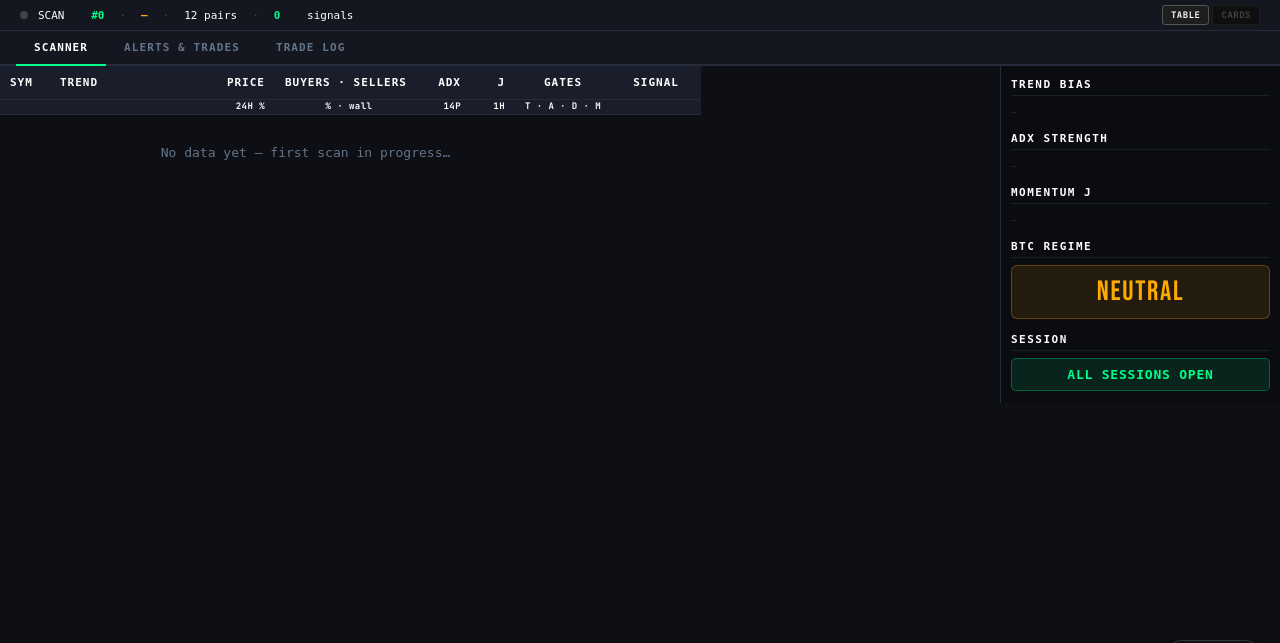
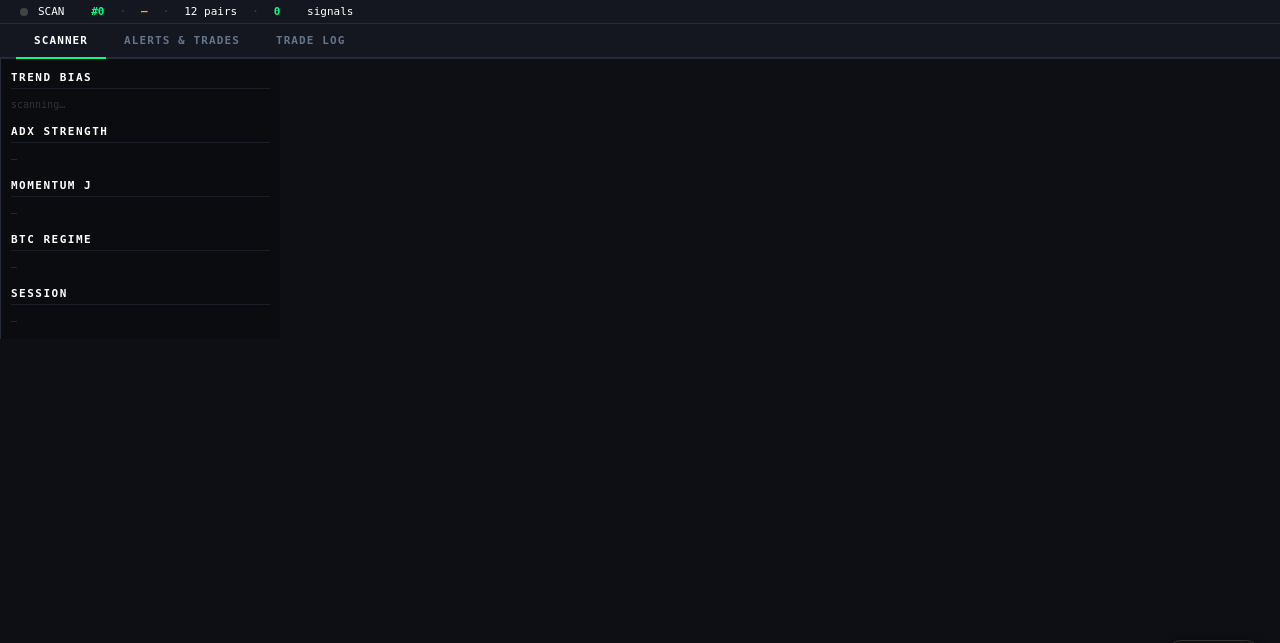
Before and after one commit to krishnanrvijay-afk/trend-scanner-part-deux, a FastAPI app: page / in a window 1280 px wide. Shown: the part 113-756 px from the top of the page. Run offline with FastAPI, Linux system fonts and the light colour scheme; data that the repository does not hold is empty.

Commit message:
feat: cards-only view — remove table toggle, add scanner-cards-layout, responsive market strip

```diff
--- a/templates/dashboard.html
+++ b/templates/dashboard.html
@@ -154,98 +154,11 @@
       50% { opacity: 0.3; }
     }
 
-    /* ── Scanner layout: table + side panel ─────────────────── */
-    .scanner-layout {
+    /* ── Cards layout ────────────────────────────────────────── */
+    .scanner-cards-layout {
       display: flex;
       align-items: flex-start;
     }
-    .table-panel {
-      flex: 1;
-      min-width: 0;
-      overflow-x: auto;
-    }
-
-    /* ── Pair table ──────────────────────────────────────────── */
-    table {
-      width: auto;
-      border-collapse: collapse;
-    }
-
-    thead th {
-      background: var(--surface2);
-      padding: 10px 10px;
-      text-align: right;
-      vertical-align: middle;
-      font-size: 11px;
-      font-weight: 700;
-      letter-spacing: 1px;
-      text-transform: uppercase;
-      color: #ffffff;
-      border-bottom: 1px solid var(--border);
-      white-space: nowrap;
-    }
-    thead th:first-child { text-align: left; }
-    thead th.th-trend    { text-align: left; width: 110px; }
-    thead th.th-gates    { text-align: center; }
-    thead th.th-signal   { text-align: center; }
-
-    tbody tr {
-      transition: background 0.12s;
-    }
-    tbody tr.row-hover { background: var(--surface2); }
-
-    /* Two-row pair layout */
-    tbody tr.pair-row-1 { border-bottom: none; }
-    tbody tr.pair-row-2 { border-bottom: 1px solid var(--border); }
-
-    td {
-      padding: 10px 10px;
-      color: var(--text);
-      white-space: nowrap;
-      text-align: right;
-    }
-    td:first-child { text-align: left; }
-
-    .sym { font-weight: 700; letter-spacing: 0.04em; }
-    .price-cell { font-variant-numeric: tabular-nums; }
-
-    .trend-bull  { color: var(--bull); font-weight: 700; }
-    .trend-bear  { color: var(--bear); font-weight: 700; }
-    .trend-neu   { color: var(--neutral); }
-
-    .score-high { color: var(--green); font-weight: 700; }
-    .score-med  { color: var(--yellow); }
-    .score-low  { color: var(--muted); }
-
-    /* ── Depth strip (row 2) ─────────────────────────────────── */
-    .depth-strip {
-      display: flex;
-      align-items: center;
-      background: #0a0a0a;
-      padding: 4px 12px;
-    }
-    .depth-buyers, .depth-sellers {
-      display: flex;
-      align-items: center;
-      gap: 8px;
-      flex: 1;
-      padding: 3px 0;
-    }
-    .ds-divider {
-      width: 1px;
-      height: 20px;
-      background: #222222;
-      flex-shrink: 0;
-      margin: 0 12px;
-    }
-    .ds-label { font-size: 9px; font-weight: 700; text-transform: uppercase; letter-spacing: 0.06em; }
-    .ds-label-buy  { color: #00ff88; }
-    .ds-label-sell { color: #ff4444; }
-    .ds-pct { font-size: 12px; font-weight: 700; font-family: var(--mono); }
-    .ds-pct-buy  { color: #00ff88; }
-    .ds-pct-sell { color: #ff4444; }
-    .ds-wall-lbl { font-size: 9px; color: #555555; text-transform: uppercase; letter-spacing: 0.06em; }
-    .ds-wall-val { font-size: 12px; font-weight: 700 !important; color: #ffffff !important; font-family: var(--mono); }
 
     /* ── Alert cards ─────────────────────────────────────────── */
     .alerts-empty {
@@ -464,32 +377,6 @@
     @keyframes scan-flash {
       0%   { background: #00ff88; box-shadow: 0 0 6px #00ff88; }
       100% { background: #444444; box-shadow: none; }
-    }
-
-    /* ── Gate dots ───────────────────────────────────────────── */
-    .gate-dots {
-      display: inline-flex;
-      gap: 3px;
-      align-items: center;
-      justify-content: center;
-      cursor: default;
-    }
-    .gate-dot {
-      width: 7px;
-      height: 7px;
-      border-radius: 50%;
-      flex-shrink: 0;
-    }
-    .gates-subheader td {
-      padding: 2px 10px 3px;
-      background: var(--surface2);
-      border-bottom: 1px solid var(--border);
-      font-size: 9px;
-      font-weight: 700;
-      color: #ffffff;
-      font-family: 'JetBrains Mono', monospace;
-      letter-spacing: .05em;
-      line-height: 1;
     }
 
     /* ── Error toast ─────────────────────────────────────────── */
@@ -908,18 +795,9 @@
       border-top: 1px solid #1a1a1a;
       flex-shrink: 0;
     }
-    tr.active-sym .sym { color: #00ff88 !important; text-decoration: underline; text-underline-offset: 3px; }
-    /* ── View toggle ─────────────────────────────────────── */
-    .view-toggle { margin-left:auto; display:flex; gap:3px; flex-shrink:0; }
-    .view-btn {
-      background:#0f0f0f; border:1px solid #1e1e1e; border-radius:3px;
-      padding:3px 8px; font-family:'JetBrains Mono',monospace; font-size:9px;
-      font-weight:700; color:#444; cursor:pointer; letter-spacing:0.5px;
-    }
-    .view-btn.active { background:#1e1e1e; border-color:#555; color:#fff; }
     /* ── Filter bar ───────────────────────────────────────── */
     #filter-bar {
-      display:none; flex-direction:row; gap:5px; padding:5px 8px;
+      display:flex; flex-direction:row; gap:5px; padding:5px 8px;
       overflow-x:auto; scrollbar-width:none;
       background:var(--surface); border-bottom:1px solid var(--border);
     }
@@ -938,7 +816,8 @@
     .filter-pill.fp-trades { color:#00ff88; border-color:rgba(0,255,136,0.3); }
     /* ── Card grid ────────────────────────────────────────── */
     #card-grid {
-      display:none; grid-template-columns:1fr 1fr; gap:7px; padding:8px; align-content:start;
+      flex:1; min-width:0;
+      display:grid; grid-template-columns:1fr 1fr; gap:7px; padding:8px; align-content:start;
     }
     .pair-card {
       background:#0a0c10; border:1px solid #1a1a1a; border-radius:8px; overflow:hidden;
@@ -979,6 +858,25 @@
     .card-signal-badge {
       padding:5px 8px; display:flex; align-items:center; gap:5px;
       font-size:10px; font-weight:700; font-family:'JetBrains Mono',monospace; letter-spacing:0.04em;
+    }
+    /* ── Market strip (mobile compact summary, hidden on >900px) ── */
+    #market-strip {
+      display: none; gap: 5px; padding: 5px 8px;
+      overflow-x: auto; scrollbar-width: none;
+      background: var(--surface); border-bottom: 1px solid var(--border);
+      flex-wrap: nowrap; align-items: center;
+    }
+    #market-strip::-webkit-scrollbar { display: none; }
+    .ms-chip {
+      display: inline-flex; align-items: center;
+      padding: 3px 8px; border-radius: 10px; border: 1px solid;
+      font-family: 'JetBrains Mono', monospace;
+      font-size: 9px; font-weight: 700; white-space: nowrap; flex-shrink: 0;
+    }
+    .ms-sep { color: #333; margin: 0 3px; font-size: 11px; }
+    @media (max-width: 900px) {
+      .side-panel { display: none !important; }
+      #market-strip { display: flex; }
     }
   </style>
 </head>
@@ -1100,13 +998,12 @@
   <span style="color:#ffffff">12 pairs</span>
   <span style="color:#444444;margin:0 5px">·</span>
   <span id="pulse-signals" style="color:#00ff88;font-weight:bold">—</span>&nbsp;<span style="color:#ffffff">signals</span>
-  <div class="view-toggle">
-    <button class="view-btn active" id="view-btn-table" onclick="setViewMode('table')">TABLE</button>
-    <button class="view-btn"        id="view-btn-cards" onclick="setViewMode('cards')">CARDS</button>
-  </div>
 </div>
 
-<!-- Filter bar (cards mode only) -->
+<!-- Market strip: compact snapshot row shown on <900px screens -->
+<div id="market-strip"></div>
+
+<!-- Filter bar -->
 <div id="filter-bar">
   <button class="filter-pill active" data-filter="all"    onclick="setFilter('all')">ALL <span id="filter-count">12</span></button>
   <button class="filter-pill fp-bear"  data-filter="bear"   onclick="setFilter('bear')">BEAR</button>
@@ -1136,41 +1033,11 @@
 
 <!-- TAB 1: SCANNER -->
 <div id="tab-scanner" class="tab-content active">
-  <!-- Card grid (cards view mode) -->
-  <div id="card-grid"></div>
-  <div class="scanner-layout">
-    <!-- Pair table -->
-    <div class="table-panel">
-      <table>
-        <thead>
-          <tr>
-            <th style="text-align:left;width:50px">SYM</th>
-            <th class="th-trend">TREND</th>
-            <th style="text-align:right;width:115px">PRICE</th>
-            <th style="text-align:left;width:148px">BUYERS &middot; SELLERS</th>
-            <th style="text-align:right;width:48px">ADX</th>
-            <th style="text-align:right;width:44px">J</th>
-            <th class="th-gates" style="width:80px">GATES</th>
-            <th class="th-signal" style="width:90px">SIGNAL</th>
-          </tr>
-          <tr class="gates-subheader">
-            <td></td>
-            <td></td>
-            <td style="text-align:right">24H %</td>
-            <td style="text-align:center">% &middot; wall</td>
-            <td style="text-align:right">14P</td>
-            <td style="text-align:right">1H</td>
-            <td style="text-align:center">T &middot; A &middot; D &middot; M</td>
-            <td></td>
-          </tr>
-        </thead>
-        <tbody id="pair-tbody">
-          <tr class="pair-row-1"><td colspan="8" style="text-align:center;color:var(--muted);padding:30px;">Connecting to Hyperliquid…</td></tr>
-        </tbody>
-      </table>
-    </div>
+  <div class="scanner-cards-layout">
+    <!-- Card grid (always shown, all screen sizes) -->
+    <div id="card-grid"></div>
 
-    <!-- Right side panel -->
+    <!-- Snapshot side panel (hidden on <900px via @media) -->
     <div class="side-panel" id="side-panel">
       <div class="sp-section">
         <div class="sp-title">Trend Bias</div>
```
